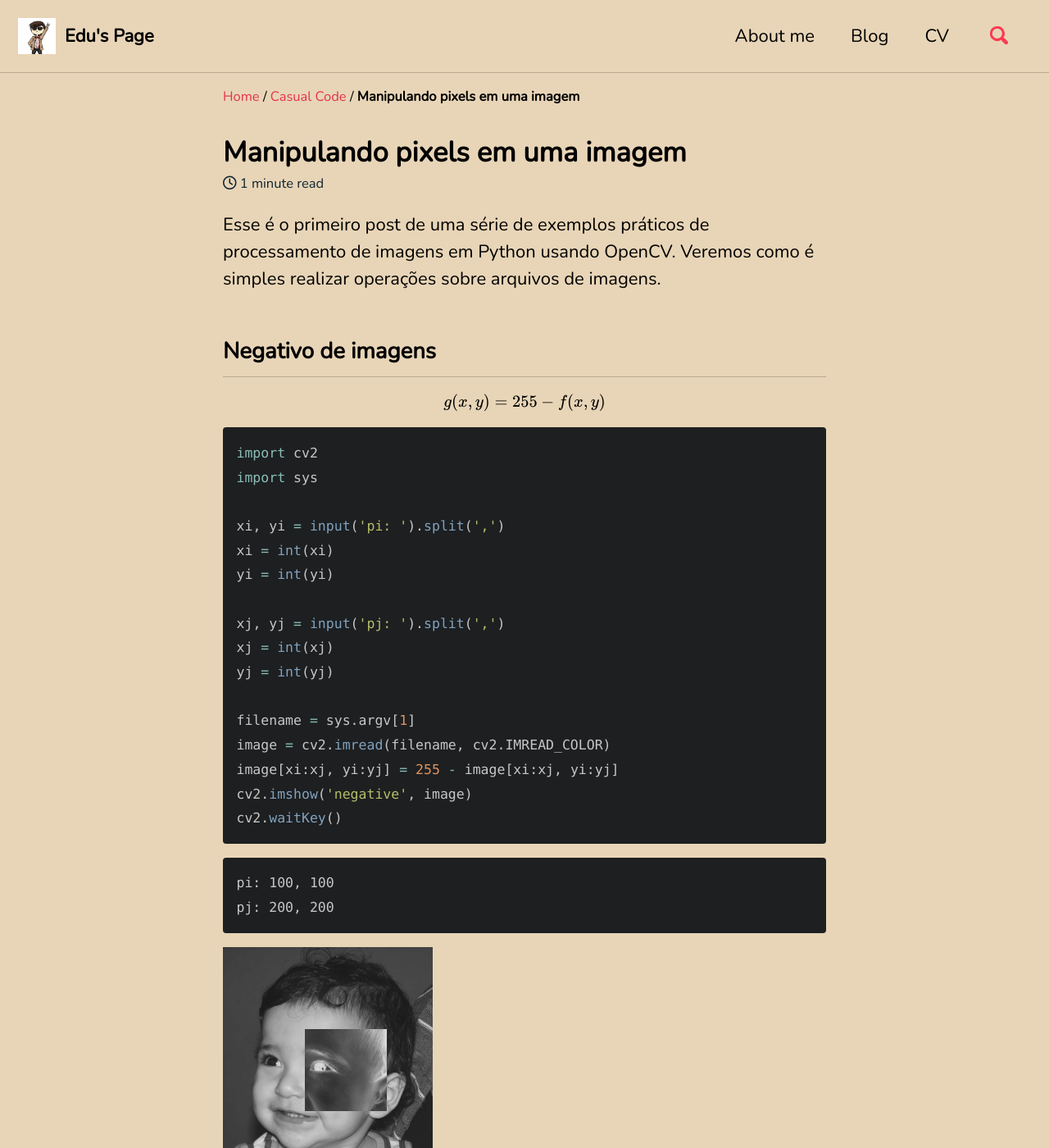
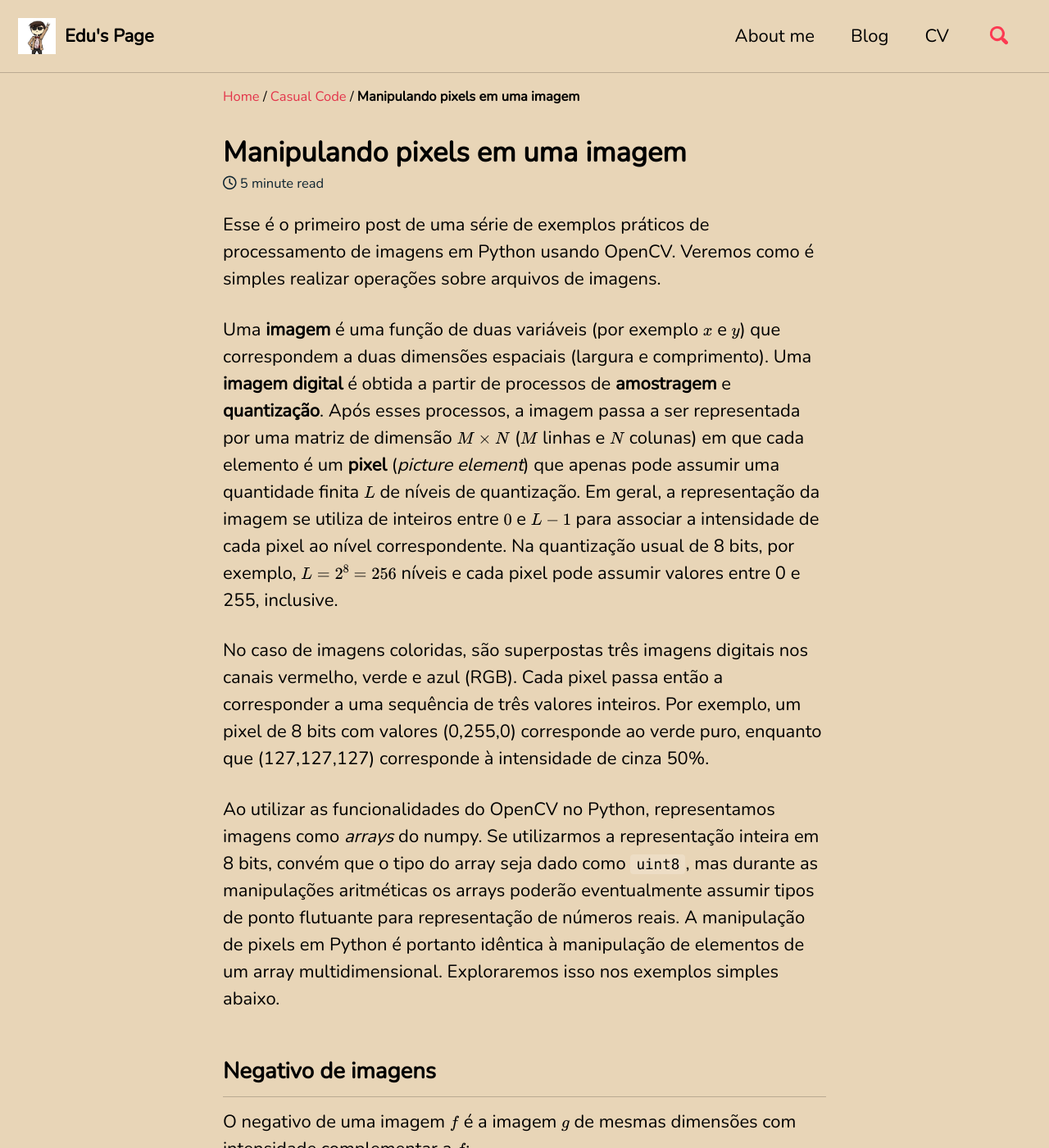
Before and after one commit to dioph/dioph.github.io, a Jekyll site: the page built from _posts/2019-08-09-manipulando-pixels-em-uma-imagem.md, in a window 1280 px wide and 1400 px high. Shown: the whole window at 82% size. Built offline with Jekyll 4.4.1, drawn with Linux system fonts in a browser that asks for light colours; cached includes are drawn as plain includes; nearby versions of some CDN libraries; formulas are drawn with MathJax 3; some of the changed text lies outside the part shown.

Commit message:
negative image

````diff
--- a/_posts/2019-08-09-manipulando-pixels-em-uma-imagem.md
+++ b/_posts/2019-08-09-manipulando-pixels-em-uma-imagem.md
@@ -9,9 +9,37 @@
 
 Esse é o primeiro post de uma série de exemplos práticos de processamento de imagens em Python usando OpenCV.<!--more--> Veremos como é simples realizar operações sobre arquivos de imagens.
 
+Uma **imagem** é uma função de duas variáveis (por exemplo $x$ e $y$) que correspondem a duas dimensões espaciais (largura e comprimento). Uma **imagem digital** é obtida a partir de processos de **amostragem** e **quantização**. Após esses processos, a imagem passa a ser representada por uma matriz de dimensão $M \times N$ ($M$ linhas e $N$ colunas) em que cada elemento é um **pixel** (*picture element*) que apenas pode assumir uma quantidade finita $L$ de níveis de quantização. Em geral, a representação da imagem se utiliza de inteiros entre $0$ e $L-1$ para associar a intensidade de cada pixel ao nível correspondente. Na quantização usual de 8 bits, por exemplo, $L=2^8=256$ níveis e cada pixel pode assumir valores entre 0 e 255, inclusive.
+
+No caso de imagens coloridas, são superpostas três imagens digitais nos canais vermelho, verde e azul (RGB). Cada pixel passa então a corresponder a uma sequência de três valores inteiros. Por exemplo, um pixel de 8 bits com valores (0,255,0) corresponde ao verde puro, enquanto que (127,127,127) corresponde à intensidade de cinza 50%.
+
+Ao utilizar as funcionalidades do OpenCV no Python, representamos imagens como *arrays* do numpy. Se utilizarmos a representação inteira em 8 bits, convém que o tipo do array seja dado como `uint8`, mas durante as manipulações aritméticas os arrays poderão eventualmente assumir tipos de ponto flutuante para representação de números reais. A manipulação de pixels em Python é portanto idêntica à manipulação de elementos de um array multidimensional. Exploraremos isso nos exemplos simples abaixo.
+
 ## Negativo de imagens
 
+O negativo de uma imagem $f$ é a imagem $g$ de mesmas dimensões com intensidade complementar a $f$:
+
 $$g(x,y)=255-f(x,y)$$
+
+No caso de imagens digitais coloridas, a operação acima é realizada em cada pixel de cada um dos três canais da imagem original $f$. Vamos ver como fazer essa operação básica em Python.
+
+Em primeiro lugar, o OpenCV provê uma função de leitura de arquivos de imagens (`imread`) que recebe, além do nome do arquivo, uma flag indicando como deverá ser armazenada a imagem (por exemplo em escala de cinza ou em cores). Para ler um arquivo fornecido pela linha de comando na execução do programa, podemos fazer:
+
+```python
+import cv2
+import sys
+
+filename = sys.argv[1]
+image = cv2.imread(filename, cv2.IMREAD_COLOR)
+```
+
+Graças à capacidade do numpy de realizar operações vetorizadas, podemos encontrar o negativo da imagem completa com uma única linha:
+
+```python
+negative = 255 - image
+```
+
+Da mesma forma, caso queiramos realizar a operação exclusivamente em uma subregião retangular da figura, podemos usar a técnica de *slicing* para acessar apenas os elementos desejados do array. Por exemplo, considere que as coordenadas dos cantos superior esquerdo e inferior direito da região de interesse serão fornecidos pelo usuário durante a execução do programa. Podemos resolver esse problema em poucas linhas da seguinte forma:
 
 ```python
 import cv2
@@ -32,7 +60,10 @@
 cv2.waitKey()
 ```
 
-```shell
+A função `imshow` abre uma tela identificada pelo título (fornecido no primeiro argumento) e mostra a imagem (segundo argumento) nessa tela. A função `waitKey`, como indica o nome, mantém o programa rodando (e, portanto, a tela aberta) até que uma tecla seja pressionada no teclado. Um possível resultado da execução do programa é o seguinte:
+
+```console
+foo@bar:~$ python3 regions.py biel.png
 pi: 100, 100
 pj: 200, 200
 ```
@@ -41,7 +72,7 @@
 
 ### Versão interativa
 
-O OpenCV
+O OpenCV possibilita a interação em tempo real do usuário com as telas geradas pela interface (`imshow`) através de **eventos** que correspondem a ações realizadas no mouse ou no teclado. Podemos usar isso para definir interativamente, com o arrastar do mouse, a região retangular na qual queremos aplicar a operação de negativo. Para isso, precisamos definir uma função de *callback* que interprete os possíveis eventos realizados com o mouse e mostre o resultado em tempo real:
 
 ```python
 import cv2
@@ -59,26 +90,67 @@
     if event == cv2.EVENT_LBUTTONDOWN:
         drawing = True
         xo, yo = x, y
-    elif event == cv2.EVENT_MOUSEMOVE:
+    if event == cv2.EVENT_MOUSEMOVE:
         if drawing:
             xi, xj = sorted([xo, x])
             yi, yj = sorted([yo, y])
             negative[yi:yj, xi:xj] = 255 - original[yi:yj, xi:xj]
-    elif event == cv2.EVENT_LBUTTONUP:
+    if event == cv2.EVENT_LBUTTONUP:
         drawing = False
-    elif event == cv2.EVENT_RBUTTONDOWN:
+    if event == cv2.EVENT_RBUTTONDOWN:
+        drawing = False
+        negative = original.copy()
+```
+
+No código acima da função `invert`, analisamos quatro possíveis operações com o mouse: `EVENT_LBUTTONDOWN` corresponde ao pressionar do botão esquerdo do mouse, e marcará o ponto inicial da região retangular, $(x_o, y_o)$. A flag booleana `drawing` indica que o arrastar do mouse (`EVENT_MOUSEMOVE`) serão consideradas como parte do desenhar do retângulo; se `drawing` for verdadeiro, estabelecemos a posição atual do mouse $(x,y)$ e a posição inicial armazenada em $(x_o,y_o)$ como os dois cantos do retângulo (precisamos garantir que estejam ordenados com a função `sorted`). No caso de soltarmos o botão esquerdo, `EVENT_LBUTTONUP` será emitido e `drawing` passará a ser falso. Além disso, ao pressionar o botão direito (`EVENT_RBUTTONDOWN`) restauramos a imagem ao seu estado original.
+
+Para utilizarmos essa função de callback em uma tela do OpenCV, podemos criá-la ainda em branco com a função `namedWindow` e em seguinda utilizar `setMouseCallBack` da seguinte forma:
+
+```python
+cv2.namedWindow('negative')
+cv2.setMouseCallback('negative', invert)
+```
+
+Por fim, mantemos o programa em um loop infinito de `ìmshow` até que a tecla ESC (valor 27 na tabela ASCII) seja pressionada e identificada pela função `waitKey`. Logo, programa completo para a versão interativa do problema é algo da seguinte forma:
+
+```python
+import cv2
+import sys
+
+filename = sys.argv[1]
+original = cv2.imread(filename, cv2.IMREAD_COLOR)
+negative = original.copy()
+
+drawing = False
+xo, yo = -1, -1
+
+def invert(event, x, y, flags, param):
+    global drawing, xo, yo, negative
+    if event == cv2.EVENT_LBUTTONDOWN:
+        drawing = True
+        xo, yo = x, y
+    if event == cv2.EVENT_MOUSEMOVE:
+        if drawing:
+            xi, xj = sorted([xo, x])
+            yi, yj = sorted([yo, y])
+            negative[yi:yj, xi:xj] = 255 - original[yi:yj, xi:xj]
+    if event == cv2.EVENT_LBUTTONUP:
+        drawing = False
+    if event == cv2.EVENT_RBUTTONDOWN:
         drawing = False
         negative = original.copy()
 
 cv2.namedWindow('negative')
 cv2.setMouseCallback('negative', invert)
 
-while(1):
+while True:
     cv2.imshow('negative', negative)
     if cv2.waitKey(20) & 0xFF == 27:
         break
 
 ```
+
+E um pequeno GIF que ilustra a execução do programa é mostrado abaixo.
 
 ![](/assets/images/regions2.gif)
 
````
